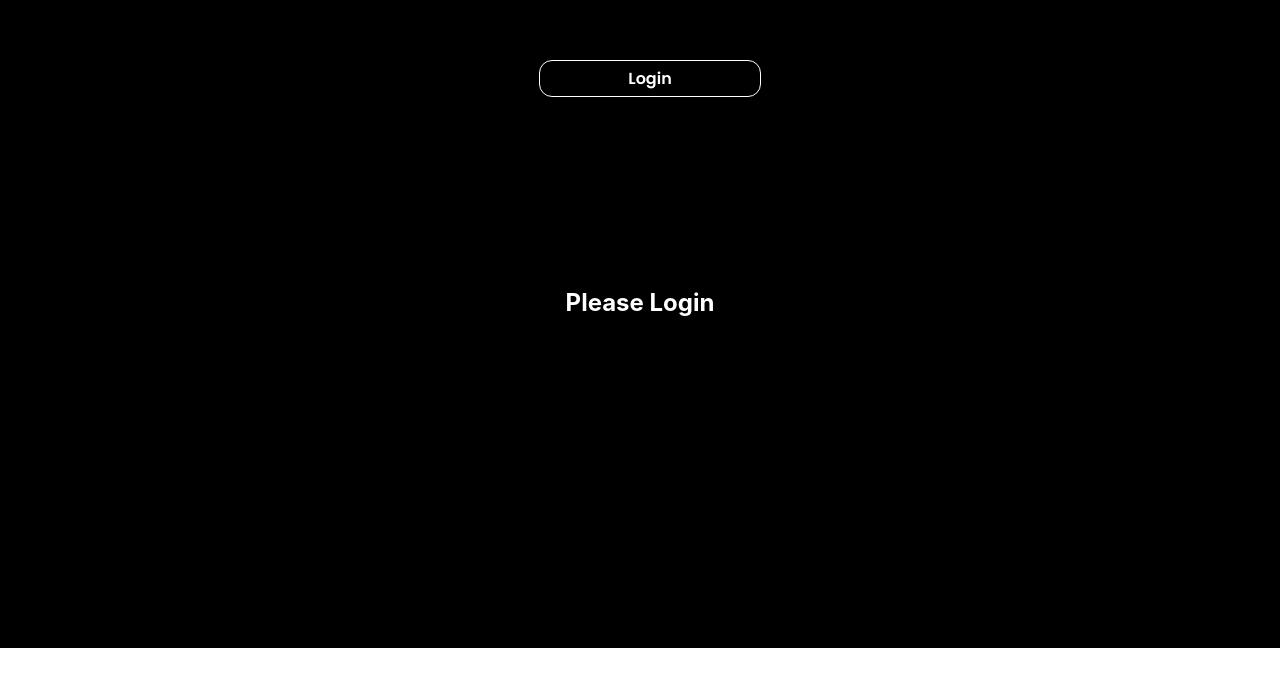
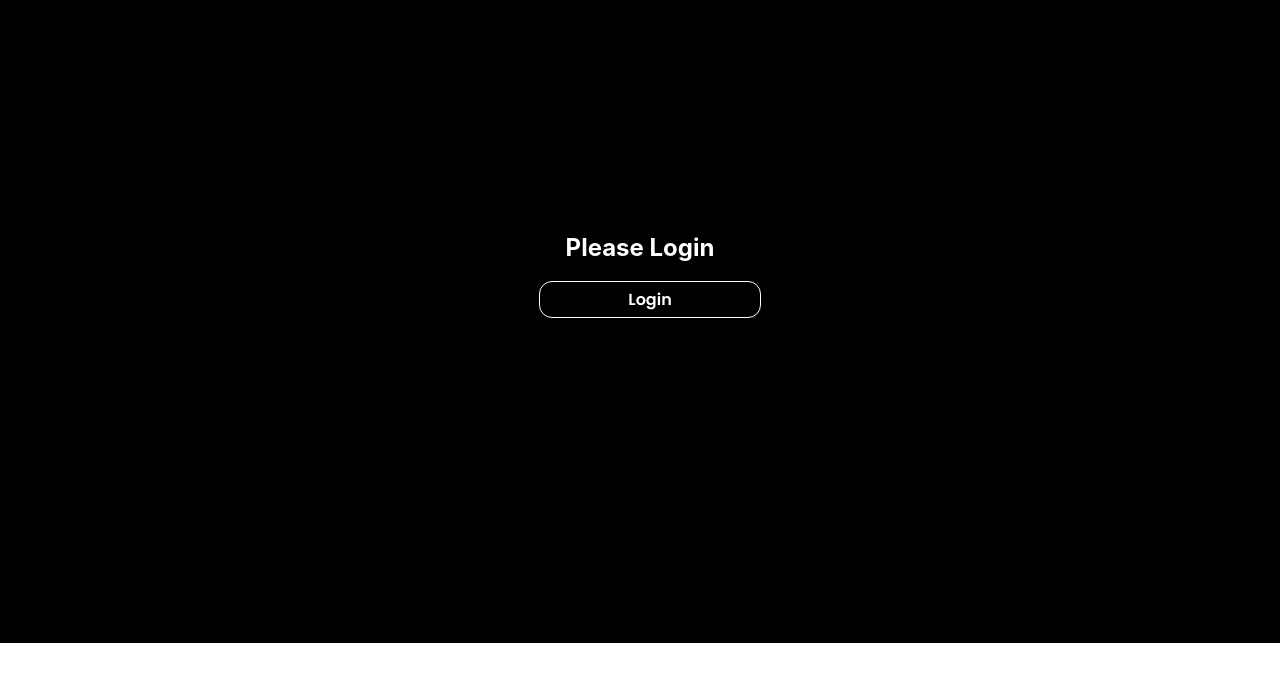
Before and after one commit to faishaaalj/Homework-Project-GIGIH, a React (Create React App) app: page / in a window 1280 px wide. Shown: the part 112-798 px from the top of the page. Built offline with nearby package versions, Linux system fonts and the light colour scheme.

Commit message:
add features select and deselect track

```diff
--- /dev/null
+++ b/src/Component/SearchBar/index.js
@@ -0,0 +1,31 @@
+import React, { useState } from "react";
+const Search = ({token, searchResult}) => {
+    const [text, setText] = useState("")
+
+    const getTracks = async (e) => {
+        e.preventDefault()
+        const tracks = await fetch(
+            `https://api.spotify.com/v1/search?q=${text}&type=track&limit=8`, {
+            method: 'GET',
+            headers: {
+                Authorization: `Bearer ${token}`
+            }
+        }
+        ).then((response) => response.json());
+        const data = tracks.tracks.items
+        searchResult(data);
+    }
+
+    const handleInput = (e) => {
+        setText(e.target.value)
+    }
+
+    return (
+        <form onSubmit={getTracks}>
+            <input onChange={handleInput} className="search" type="text" placeholder="Search Track"></input>
+            <button className="btn-submit">Submit</button>
+        </form>
+    )
+}
+
+export default Search;
--- a/src/Component/SongInfo/index.js
+++ b/src/Component/SongInfo/index.js
@@ -1,12 +1,21 @@
-const SongInfo = ({title, artist, url}) => {
+import userEvent from "@testing-library/user-event"
+import React, { useState } from "react";
+
+const SongInfo = ({title, artist, url, toggleSelect}) => {
+    const [selected, setSelected] = useState(false);
+    const handleSelect = ()=> {
+        setSelected(!selected);
+        toggleSelect();
+    }
     return (
         <div>
-            <form>
-                <img src={url} />
-                <p className="title">{title}</p>
-                <p className="artist">{artist}</p>
-                <button>SELECT</button>
-            </form>
+            <img src={url} />
+            <p className="title">{title}</p>
+            <p className="artist">{artist}</p>
+            {selected? (
+                <button onClick={handleSelect} className="btn-selected">DESELECT</button>
+            ) : <button onClick={handleSelect} className="btn">SELECT</button> }
+
         </div>
     )
 }
--- a/src/Page/Home/index.js
+++ b/src/Page/Home/index.js
@@ -1,90 +1,83 @@
-import React from "react";
+import React, { useState } from "react";
 import './style.css';
 import SongInfo from "../../Component/SongInfo";
-import { Component } from "react";
+import Search from "../../Component/SearchBar";
 
-class Home extends Component {
-    client_id = process.env.REACT_APP_SPOTIFY_KEY
-    redirect_uri = "http://localhost:3000"
-    url = 'https://accounts.spotify.com/authorize';
-    response_type = "token"
-    scope = "playlist-modify-private"
-    auth = `${this.url}?client_id=${this.client_id}&redirect_uri=${this.redirect_uri}&response_type=${this.response_type}&scope=${this.scope}`
 
-    hash = window.location.hash;
-    token = this.hash.split("&")[0].split('=')[1]
 
-    state = {
-        tracks: [],
-        text: "",
-        token: this.token
-    }
-    getTracks = async (e) => {
-        e.preventDefault()
-        const tracks = await fetch(
-            `https://api.spotify.com/v1/search?q=${this.state.text}&type=track&limit=8`, {
-            method: 'GET',
-            headers: {
-                'Authorization': `Bearer ${this.token}`
-            }
-        }
-        ).then((response) => response.json());
-        this.setState({ tracks: tracks.tracks.items })
-        console.log(tracks.tracks.items)
+
+const Home = () => {
+    const client_id = process.env.REACT_APP_SPOTIFY_KEY
+    const redirect_uri = "http://localhost:3000"
+    const url = 'https://accounts.spotify.com/authorize';
+    const response_type = "token"
+    const scope = "playlist-modify-private"
+    const auth = `${url}?client_id=${client_id}&redirect_uri=${redirect_uri}&response_type=${response_type}&scope=${scope}`
+    const access_token = window.location.hash.split("&")[0].split('=')[1]
+
+    const [tracks, setTracks] = useState([]);
+    const [selectedTrack, setSelectedTrack] = useState([]);
+    const [token, setToken] = useState(access_token)
+
+
+    const searchResultSuccess = (data)=> {
+        const selectedTracks = filterSelectedTracks();
+        const notSelectedTrack = data.filter(
+            (track) => !selectedTrack.includes(track.uri)
+        );
+
+        setTracks([...selectedTracks, ...notSelectedTrack])
+
     }
 
-    handleInput = (e) => {
-        this.setState({ text: e.target.value })
+    const filterSelectedTracks = ()=> {
+        return tracks.filter((track) => selectedTrack.includes(track.uri))
+    }
+    const toggleSelect = (track) => {
+        const uri = track.uri;
+
+        if(selectedTrack.includes(uri)) {
+            setSelectedTrack(selectedTrack.filter((item) => item !== uri));
+        } else {
+            setSelectedTrack([...selectedTrack, uri]);
         }
 
-    logOut = () => {
-        this.setState({token: ""})
+
+    };
+    const logOut = () => {
+        setToken("")
     }
-    render() {
     return (
         <div >
-                {!this.state.token ?
+            {!token && (
+                <div className="login-container">
+                    <h2>Please Login</h2>
+                    <a href={auth}>Login</a>
+                </div>
+            )}
+
+            {token && (
+                <div className="home-container">
                     <div className="button-container">
-                        <a href={this.auth}>Login</a>
-                    </div>
-
-                    : <div className="button-container"> <a onClick={this.logOut}>Logout</a> </div>}
-
-                {this.state.token ?
-                    <div>
-                        <div className="button-container">
+                        <a onClick={logOut}>Logout</a>
                         <h3>Search Track Here</h3>
                         <div>
-                                <form onSubmit={this.getTracks}>
-                                    <input onChange={this.handleInput} className="search" type="text" placeholder="Search Track"></input>
-                                    <button>Submit</button>
-                                </form>
+                            <Search token={token} searchResult={(tracks) => searchResultSuccess(tracks)}/>
                         </div>
                     </div>
                     <div className="container" >
-                            {this.state.tracks.map(e => (
+                        {tracks.map(e => (
                             <div className="wrapper">
                                 <div className="title-container">
-                                        <SongInfo url={e.album.images[1].url} title={e.name} artist={e.artists[0].name} />
+                                    <SongInfo  key={e.uri} url={e.album.images[1].url} title={e.name} artist={e.artists[0].name} toggleSelect={()=> toggleSelect(e)} />
                                 </div>
                             </div>
                         ))}
                     </div>
                 </div>
-
-                    : <div className="button-container"><h2>Please Login</h2></div>}
+            )}
         </div>
-
-
-
-
-
-
-
-
     )
 }
 
-}
-
 export default Home;
--- a/src/Page/Home/style.css
+++ b/src/Page/Home/style.css
@@ -41,7 +41,18 @@ div .title {
     font-weight: 600;
 }
 
-div button {
+.btn-submit {
+    font-family: 'Poppins', sans-serif;
+    font-weight: 600;
+    color: white;
+    background-color: rgb(3,187,78);
+    padding: 5px 35px;
+    border: none;
+    border-radius: 13px;
+    letter-spacing: 1px;
+}
+
+div .btn {
     font-family: 'Poppins', sans-serif;
     font-weight: 600;
     color: white;
@@ -53,7 +64,25 @@ div button {
 
 }
 
-button:hover {
+.btn-selected {
+    font-family: 'Poppins', sans-serif;
+    font-weight: 600;
+    color: black;
+    background-color: rgb(255, 255, 255);
+    padding: 5px 35px;
+    border: none;
+    border-radius: 13px;
+    letter-spacing: 1px;
+}
+
+.btn-selected:hover {
+    transform: scale(1.15);
+    transition: 0.05s;
+}
+
+
+
+.btn:hover {
     transform: scale(1.15);
     transition: 0.05s;
 
@@ -63,7 +92,6 @@ a {
     font-family: 'Poppins', sans-serif;
     font-weight: 600;
     color: white;
-    background-color: rgb(0, 0, 0);
     text-decoration: none;
     width: 150px;
     padding: 5px 35px;
@@ -75,8 +103,8 @@ a {
 
 .button-container {
     background-color: black;
-    height: 380px;
     display: flex;
+    height: 755px;
     justify-content: center;
     align-items: center;
     flex-direction: column;
@@ -96,11 +124,23 @@ a {
 }
 
 h2 {
-    background-color: black;
     color: white;
-    height: 500px;
 }
 
 h3 {
     color: white;
 }
+.login-container {
+    background-color: black;
+    height: 755px;
+    display: flex;
+    justify-content: center;
+    align-items: center;
+    flex-direction: column;
+
+}
+
+.home-container {
+    background-color: black;
+    height: 100%
+}
```
Lines whose indentation alone changed are shown as unchanged.
